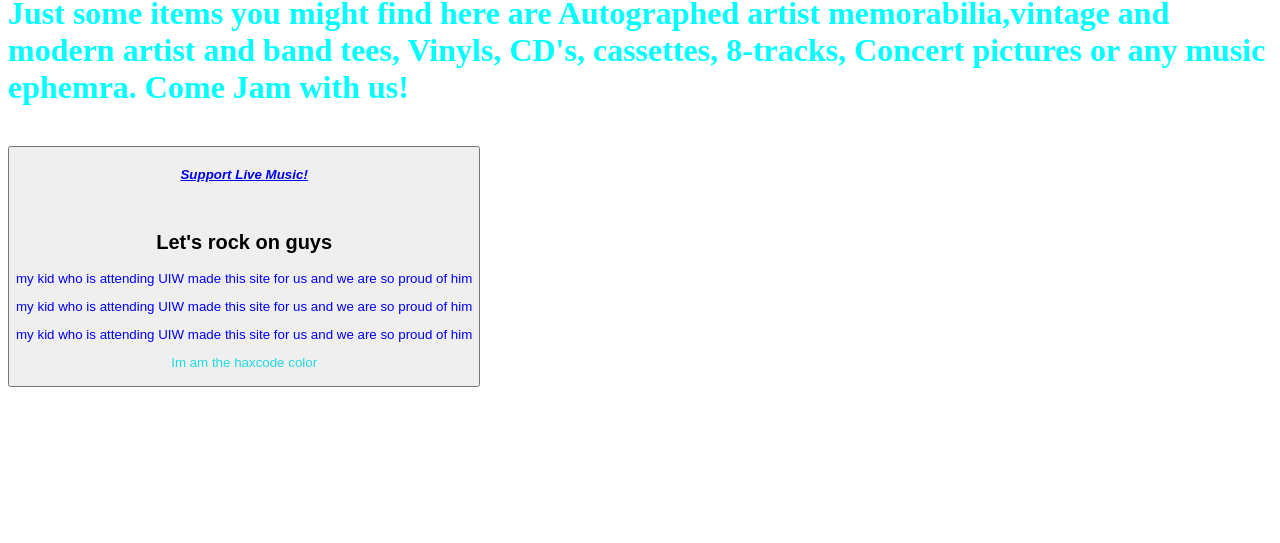
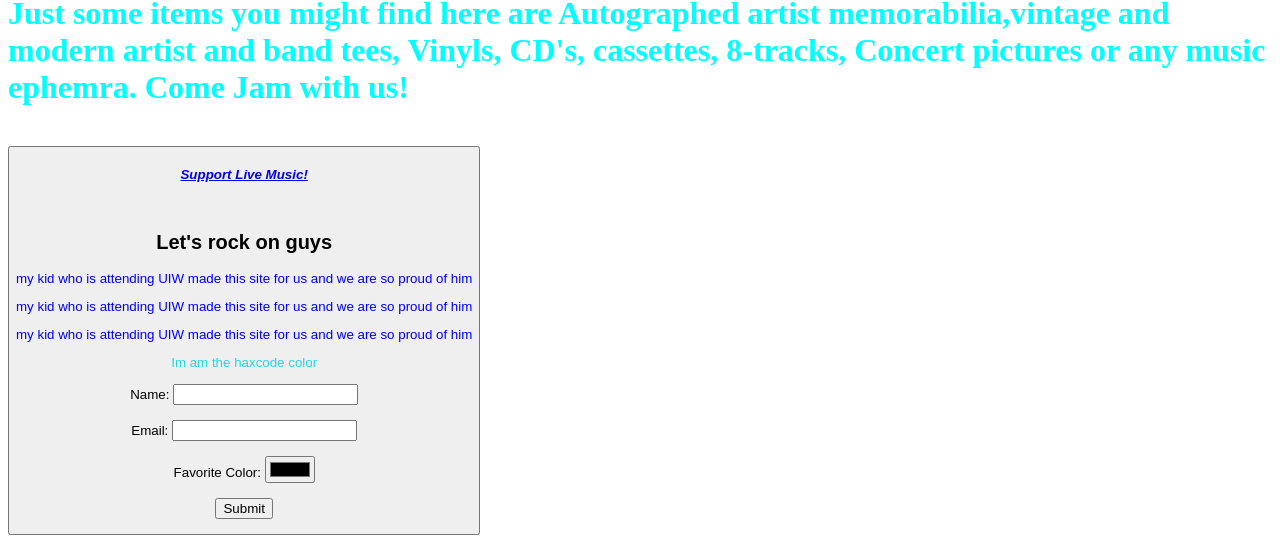
Before and after one commit to QuinnRana/Frankinsite, a plain HTML site: page index.html in a window 1280 px wide. Shown: the part 371-914 px from the top of the page. Before the commit the page ends 800 px from the top, so only its background shows below. Drawn offline with Linux system fonts and the light colour scheme.

Commit message:
Feature add form to submit data

```diff
--- a/index.html
+++ b/index.html
@@ -28,5 +28,25 @@
         <p style="color: blue">my kid who is attending UIW made this site for us and we are so proud of him</p>
         <p style="color: blue">my kid who is attending UIW made this site for us and we are so proud of him</p>
         <p> Im am the haxcode color</p>
+
+        <form action="http://api.quinnrana.com/submit" method="POST">
+            <!-- Name input -->
+            <label for="name">Name:</label>
+            <input type="text" id="name" name="name" required>
+            <br><br>
+
+            <!-- Email input -->
+            <label for="email">Email:</label>
+            <input type="email" id="email" name="email" required>
+            <br><br>
+
+            <!-- Favorite color input -->
+            <label for="color">Favorite Color:</label>
+            <input type="color" id="color" name="favorite_color">
+            <br><br>
+
+            <!-- Submit button -->
+            <input type="submit" value="Submit">
+        </form>
     </body>
 </html>
```
